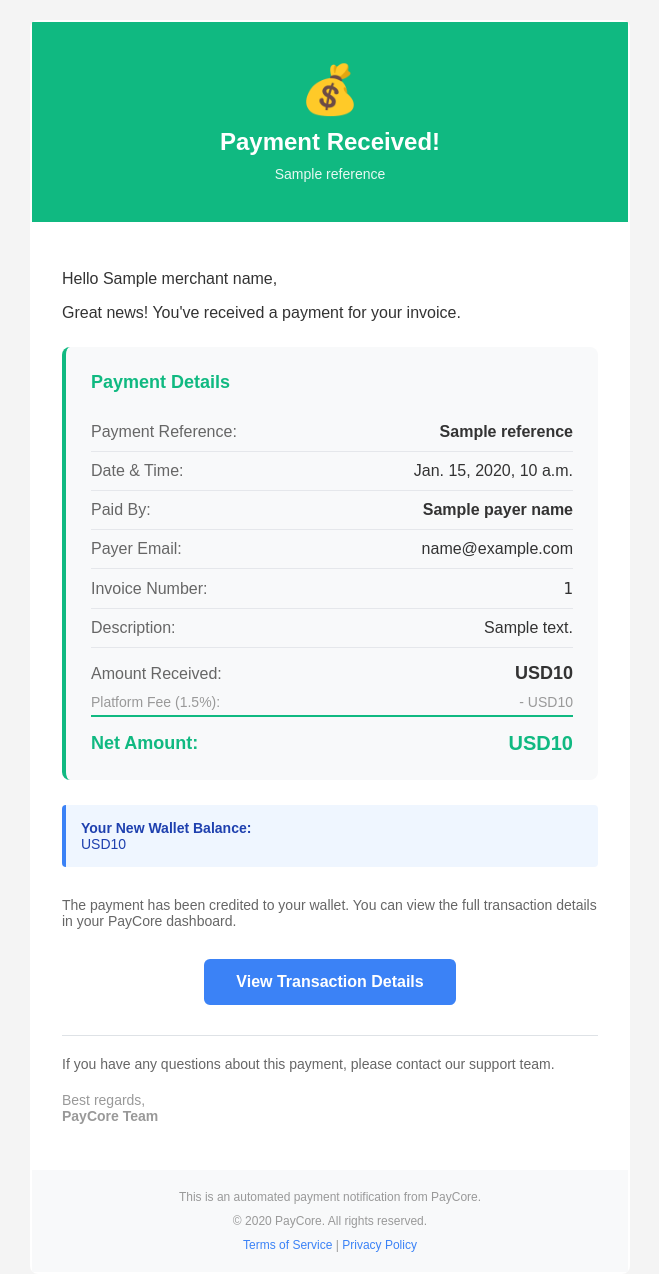
After one commit to kayprogrammer/paycore-api-1, a Django app: template templates/payment-received.html in a window 1280 px wide. The commit adds this page. Shown: the whole page, without its empty margins (310-969 px from the left). Run offline with Django 5.2, Linux system fonts and the light colour scheme; the template is opened without the code that fills it: most values are stand-ins (such as "Sample title", 1, 10 or a date in 2020); parts of the project's set-up code (start-up, migrations or seed data) failed here and were passed over.

Commit message:
chore: invoice settings

```diff
--- a/apps/payments/schemas.py
+++ b/apps/payments/schemas.py
@@ -138,10 +138,12 @@ class InvoiceItemResponseSchema(BaseSchema):
 
 class InvoiceSchema(ModelSchema):
     items: List[InvoiceItemResponseSchema]
+    currency: CurrencySchema = Field(..., alias="wallet.currency")
+    merchant_name: str = Field(..., alias="user.full_name")
 
     class Meta:
         model = Invoice
-        exclude = ["id", "updated_at", "deleted_at"]
+        exclude = ["id", "updated_at", "deleted_at", "wallet", "user"]
 
 
 class InvoiceDataResponseSchema(ResponseSchema):
--- a/apps/payments/services/invoice_manager.py
+++ b/apps/payments/services/invoice_manager.py
@@ -71,7 +71,7 @@ class InvoiceManager:
     async def get_invoice(user: User, invoice_id: UUID) -> Invoice:
         invoice = (
             await Invoice.objects.select_related(
-                "wallet", "wallet__currency", "payment_link"
+                "user", "wallet", "wallet__currency", "payment_link"
             )
             .prefetch_related("items")
             .aget_or_none(invoice_id=invoice_id, user=user)
@@ -102,7 +102,7 @@ class InvoiceManager:
     ) -> List[Invoice]:
         queryset = (
             Invoice.objects.filter(user=user)
-            .select_related("wallet", "wallet__currency")
+            .select_related("user", "wallet", "wallet__currency")
             .prefetch_related("items")
         )
 
--- /dev/null
+++ b/templates/payment-received.html
@@ -0,0 +1,115 @@
+<!DOCTYPE html>
+<html>
+<head>
+    <meta charset="UTF-8">
+    <title>Payment Received - {{ reference }}</title>
+</head>
+<body style="margin:0; padding:0; background-color:#f4f4f4; font-family: Arial, sans-serif;">
+    <table align="center" width="100%" style="max-width: 600px; background-color: #ffffff; border-radius: 8px; overflow: hidden; margin-top: 20px;">
+        <!-- Success Header -->
+        <tr>
+            <td style="padding: 40px 30px; background-color: #10B981; color: #ffffff; text-align: center;">
+                <div style="font-size: 48px; margin-bottom: 10px;">💰</div>
+                <h1 style="margin: 0; font-size: 24px;">Payment Received!</h1>
+                <p style="margin: 10px 0 0 0; font-size: 14px; opacity: 0.9;">{{ reference }}</p>
+            </td>
+        </tr>
+
+        <!-- Main Content -->
+        <tr>
+            <td style="padding: 30px; font-size: 16px; color: #333333;">
+                <p>Hello {{ merchant_name }},</p>
+                <p>Great news! You've received a payment for your invoice.</p>
+
+                <!-- Payment Summary Card -->
+                <div style="background-color: #f8f9fa; padding: 25px; border-radius: 8px; margin: 25px 0; border-left: 4px solid #10B981;">
+                    <h2 style="margin: 0 0 20px 0; font-size: 18px; color: #10B981;">Payment Details</h2>
+
+                    <table width="100%" style="border-collapse: collapse;">
+                        <tr>
+                            <td style="padding: 10px 0; color: #666; border-bottom: 1px solid #e5e7eb;">Payment Reference:</td>
+                            <td style="padding: 10px 0; text-align: right; font-weight: bold; border-bottom: 1px solid #e5e7eb;">{{ reference }}</td>
+                        </tr>
+                        <tr>
+                            <td style="padding: 10px 0; color: #666; border-bottom: 1px solid #e5e7eb;">Date & Time:</td>
+                            <td style="padding: 10px 0; text-align: right; border-bottom: 1px solid #e5e7eb;">{{ payment_date }}</td>
+                        </tr>
+                        <tr>
+                            <td style="padding: 10px 0; color: #666; border-bottom: 1px solid #e5e7eb;">Paid By:</td>
+                            <td style="padding: 10px 0; text-align: right; font-weight: 600; border-bottom: 1px solid #e5e7eb;">{{ payer_name }}</td>
+                        </tr>
+                        {% if payer_email %}
+                        <tr>
+                            <td style="padding: 10px 0; color: #666; border-bottom: 1px solid #e5e7eb;">Payer Email:</td>
+                            <td style="padding: 10px 0; text-align: right; border-bottom: 1px solid #e5e7eb;">{{ payer_email }}</td>
+                        </tr>
+                        {% endif %}
+                        {% if invoice_number %}
+                        <tr>
+                            <td style="padding: 10px 0; color: #666; border-bottom: 1px solid #e5e7eb;">Invoice Number:</td>
+                            <td style="padding: 10px 0; text-align: right; font-family: monospace; border-bottom: 1px solid #e5e7eb;">{{ invoice_number }}</td>
+                        </tr>
+                        {% endif %}
+                        {% if payment_description %}
+                        <tr>
+                            <td style="padding: 10px 0; color: #666; border-bottom: 1px solid #e5e7eb;">Description:</td>
+                            <td style="padding: 10px 0; text-align: right; border-bottom: 1px solid #e5e7eb;">{{ payment_description }}</td>
+                        </tr>
+                        {% endif %}
+                        <tr>
+                            <td style="padding: 15px 0 5px 0; color: #666;">Amount Received:</td>
+                            <td style="padding: 15px 0 5px 0; text-align: right; font-size: 18px; font-weight: bold; color: #333;">{{ currency_symbol }}{{ gross_amount }}</td>
+                        </tr>
+                        <tr>
+                            <td style="padding: 5px 0; color: #999; font-size: 14px;">Platform Fee (1.5%):</td>
+                            <td style="padding: 5px 0; text-align: right; font-size: 14px; color: #999;">- {{ currency_symbol }}{{ fee_amount }}</td>
+                        </tr>
+                        <tr style="border-top: 2px solid #10B981;">
+                            <td style="padding: 15px 0 0 0; font-size: 18px; font-weight: bold; color: #10B981;">Net Amount:</td>
+                            <td style="padding: 15px 0 0 0; text-align: right; font-size: 20px; font-weight: bold; color: #10B981;">{{ currency_symbol }}{{ net_amount }}</td>
+                        </tr>
+                    </table>
+                </div>
+
+                <!-- Wallet Balance Info -->
+                <div style="background-color: #EFF6FF; border-left: 4px solid #3B82F6; padding: 15px; margin: 20px 0; border-radius: 4px;">
+                    <p style="margin: 0; font-size: 14px; color: #1E40AF;">
+                        <strong>Your New Wallet Balance:</strong><br>
+                        {{ currency_symbol }}{{ new_balance }}
+                    </p>
+                </div>
+
+                <p style="margin-top: 30px; font-size: 14px; color: #666;">
+                    The payment has been credited to your wallet. You can view the full transaction details in your PayCore dashboard.
+                </p>
+
+                <!-- Action Button -->
+                <div style="text-align: center; margin: 30px 0;">
+                    <a href="{{ transaction_url }}" style="display: inline-block; padding: 14px 32px; background-color: #3B82F6; color: #ffffff; text-decoration: none; border-radius: 6px; font-weight: bold; font-size: 16px;">View Transaction Details</a>
+                </div>
+
+                <p style="margin-top: 30px; padding-top: 20px; border-top: 1px solid #dee2e6; font-size: 14px; color: #666;">
+                    If you have any questions about this payment, please contact our support team.
+                </p>
+
+                <p style="margin-top: 20px; font-size: 14px; color: #999;">
+                    Best regards,<br>
+                    <strong>PayCore Team</strong>
+                </p>
+            </td>
+        </tr>
+
+        <!-- Footer -->
+        <tr>
+            <td style="padding: 20px; background-color: #f8f9fa; text-align: center; font-size: 12px; color: #999;">
+                <p style="margin: 0;">This is an automated payment notification from PayCore.</p>
+                <p style="margin: 10px 0 0 0;">&copy; {{ current_year }} PayCore. All rights reserved.</p>
+                <p style="margin: 10px 0 0 0;">
+                    <a href="{{ terms_url }}" style="color: #3B82F6; text-decoration: none;">Terms of Service</a> |
+                    <a href="{{ privacy_url }}" style="color: #3B82F6; text-decoration: none;">Privacy Policy</a>
+                </p>
+            </td>
+        </tr>
+    </table>
+</body>
+</html>
```
Also changed, not shown: apps/payments/emails.py (+62 -0 lines), apps/payments/services/payment_processor.py (+62 -8 lines), apps/payments/tasks.py (+31 -0 lines), apps/payments/views.py (+35 -1 lines), templates/invoice-created.html (+47 -4 lines).
